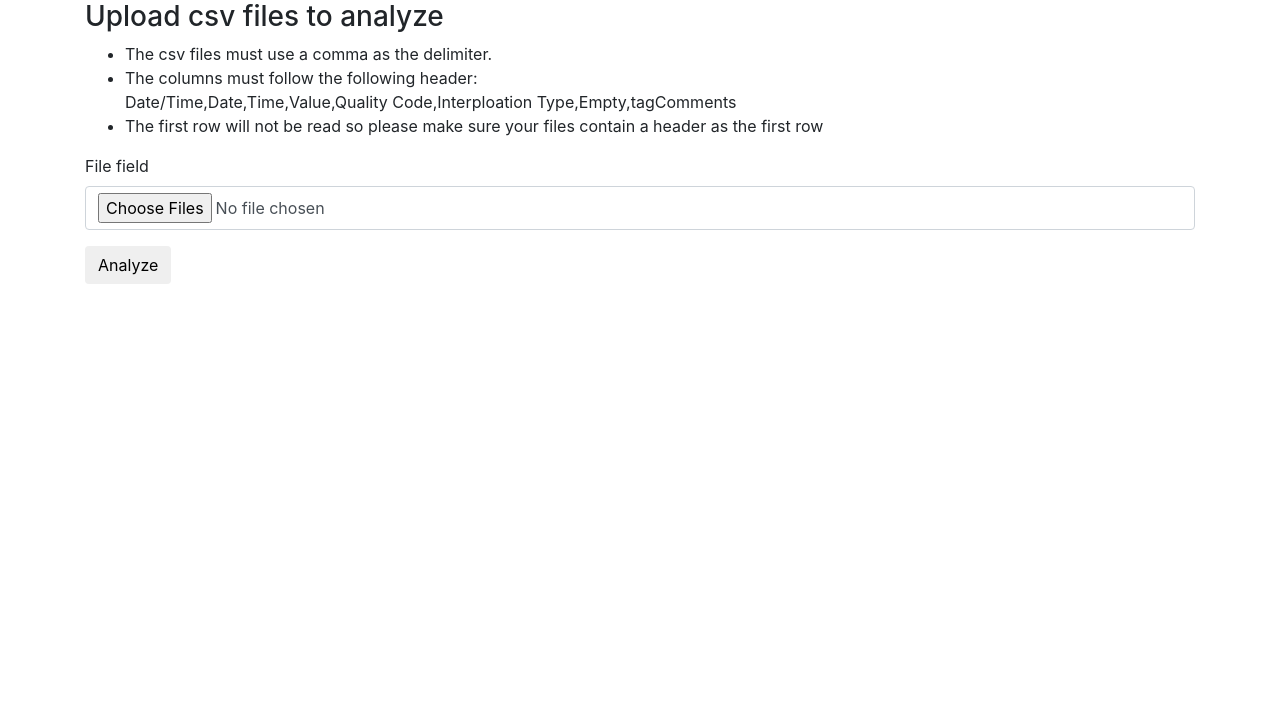
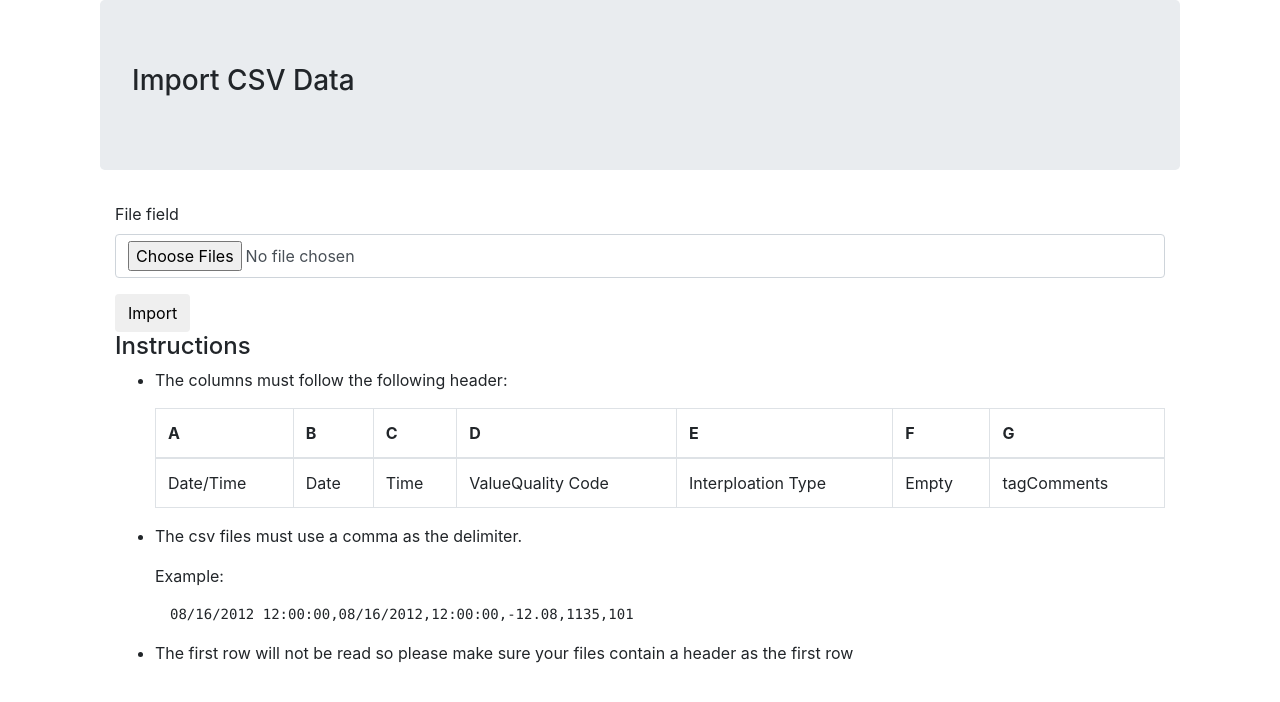
Before and after one commit to kylebruder/ganymede, a Django app: page /analysis/upload/ in a window 1280 px wide. Shown: the part 56-758 px from the top of the page. Run offline with Django 3.2, Linux system fonts and the light colour scheme; the visitor is signed in with stand-in values (Sample User, id 1); some libraries are stand-ins or nearby versions.

Commit message:
migrating project to github

```diff
--- a/analysis/templates/analysis/upload.html
+++ b/analysis/templates/analysis/upload.html
@@ -1,24 +1,52 @@
 {% extends 'base.html' %}
 {% load bootstrap4 %}
 {% block body_block %}
-<h3>Upload csv files to analyze</h3>
-<ul>
-  <li>The csv files must use a comma as the delimiter.</li>
-  <li>The columns must follow the following header:<br>
-  Date/Time,Date,Time,Value,Quality Code,Interploation Type,Empty,tagComments
-  <li>The first row will not be read so please make sure your files contain a header as the first row</li>
-</ul>
+<div class="container">
+  <div class="container jumbotron">
+    <h3>Import CSV Data</h3>
+  </div>
+  <div class="container">
     <form method="post" enctype="multipart/form-data">
       {% csrf_token %}
       {% bootstrap_form form %}
-  <input type="submit" value="Analyze" class="btn btn-default">
+      <input type="submit" value="Import" class="btn btn-default">
     </form>
+  </div>
+  <div class="container">
+    <h4>Instructions</h4>
+    <ul>
+      <li>
+        <p>The columns must follow the following header:</p>
+        <table class="table table-bordered">
+          <thead>
+            <th>A</th><th>B</th><th>C</th><th>D</th><th>E</th><th>F</th><th>G</th>
+          </thead>
+          <tbody>
+            <tr>
+              <td>Date/Time</td><td>Date</td><td>Time</td><td>ValueQuality Code</td><td>Interploation Type</td><td>Empty</td><td>tagComments</td>
+            </tr>
+          </tbody>
+        </table>
+      </li>
+      <li>
+        <p>The csv files must use a comma as the delimiter.</p>
+        <p>Example:</p>
+        <div class="container precode">
+           <pre>08/16/2012 12:00:00,08/16/2012,12:00:00,-12.08,1135,101</pre>
+        </div>
+      </li>
+      <li>The first row will not be read so please make sure your files contain a header as the first row</li>
+   </ul>
+  </div>
   {% if messages %}
+  <div class="container">
     <h3><i>Errors:</i></h3>
     <pre>
     {% for message in messages %}
       {{ message }}
     {% endfor %}
     </pre>
+  </div>
+</div>
 {% endif %}
 {% endblock %}
```
Lines whose indentation alone changed are shown as unchanged.
